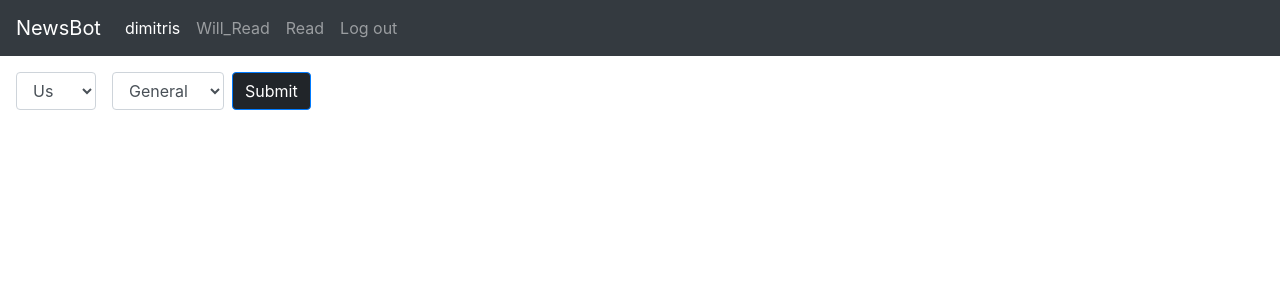
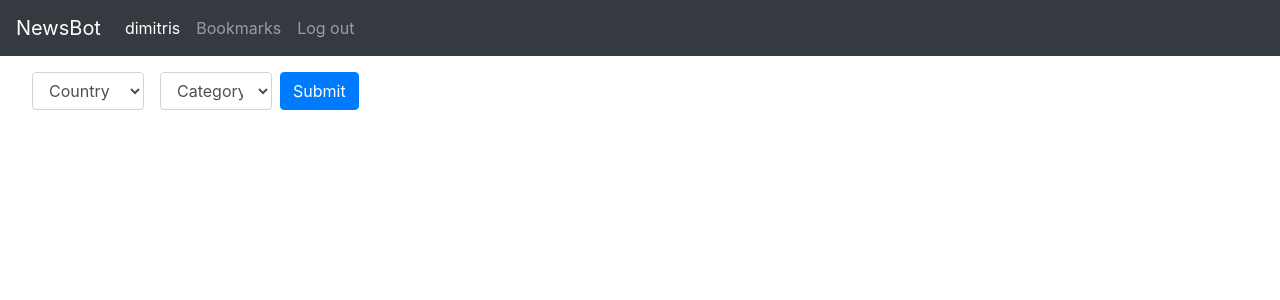
Before and after one commit to jimfo92/News_Bot, a Django app: template news/templates/news/index.html in a window 1280 px wide. Shown: the top 300 px of the page. Run offline with Django 3.2, Linux system fonts and the light colour scheme; the template is opened without the code that fills it, so the values that code supplies are empty; a user stored in the database is signed in; some libraries are stand-ins or nearby versions.

Commit message:
country and category completed

```diff
--- /dev/null
+++ b/news/static/news/index.js
@@ -0,0 +1,7 @@
+document.addEventListener('DOMContentLoaded', () => {
+
+    document.querySelectorAll('#dl_bookmark').forEach(bookmark => {
+        console.log(bookmark);
+        bookmark.style.display = 'none';
+    })
+})
--- a/news/static/news/styles.css
+++ b/news/static/news/styles.css
@@ -6,3 +6,18 @@ form {
 .card {
     margin-top: 0.5em;
 }
+
+#bookmark:hover {
+    background-color: #212529;
+}
+
+#country, #category{
+    float: left;
+    margin-left: 1em;
+    width: 7em;
+}
+
+#submit{
+    margin-left: 0.5em;
+    background-color: #007bff;
+}
--- a/news/templates/news/index.html
+++ b/news/templates/news/index.html
@@ -3,21 +3,33 @@
 
 {% block body %}
 
-    <form>
-        <div class="form-group" style="float: left; width: 5em;">
-            <select class="form-control" id="exampleFormControlSelect1">
-                <option>Us</option>
-                <option>Gr</option>
+    <form action="{% url 'index' %}" method="POST">
+        {% csrf_token %}
+        <div class="form-group">
+            <select class="form-control" id="country" name="country">
+                <option value="none" selected disabled hidden>
+                    Country
+                </option>
+                <option value="us">Us</option>
+                <option value="gr">Gr</option>
             </select>
         </div>
 
-        <div class="form-group" style="float: left; margin-left: 1em; width: 7em;">
-            <select class="form-control" id="exampleFormControlSelect1">
-                <option>General</option>
-                <option>Business</option>
+        <div class="form-group">
+            <select class="form-control" id="category" name="category">
+                <option value="none" selected disabled hidden>
+                    Category
+                </option>
+                <option value="general">General</option>
+                <option value="business">Business</option>
+                <option value="entertainment">Entertainment</option>
+                <option value="health">Health</option>
+                <option value="science">Science</option>
+                <option value="sports">Sports</option>
+                <option value="technology">Technology</option>
             </select>
         </div>
-        <button type="submit" class="btn btn-primary" style="margin-left: 0.5em; background-color: #212529;">Submit</button>
+        <button type="submit" class="btn btn-primary" id="submit">Submit</button>
     </form>
 
     <div class="container">
@@ -27,9 +39,11 @@
                     <div class="card" style="width: 18rem;">
                         <img class="card-img-top" src="{{article.urlToImage}}" alt="{{article.source.name}}">
                         <div class="card-body">
-                          <h5 class="card-title">{{article.title}}</h5>
-                          <p class="card-text">{{article.description|truncatechars:100}}</p>
-                          <a href="{{article.url}}" class="btn btn-primary" target="blank">Read</a>
+                            <i class="far fa-bookmark" id="bookmark"></i>
+                            <i class="fas fa-bookmark" id="dl_bookmark"></i>
+                            <h5 class="card-title">{{article.title}}</h5>
+                            <p class="card-text">{{article.description|truncatechars:100}}</p>
+                            <a href="{{article.url}}" class="btn btn-primary" target="blank">Read</a>
                         </div>
                     </div>
                 </div>
@@ -37,4 +51,6 @@
         </div>
     </div>
 
+    <script src="{% static 'news/index.js' %}"></script>
+
 {% endblock %}
--- a/news/templates/news/layout.html
+++ b/news/templates/news/layout.html
@@ -6,6 +6,7 @@
         <title>{% block title %}NewsBot{% endblock %}</title>
         <link rel="stylesheet" href="https://stackpath.bootstrapcdn.com/bootstrap/4.4.1/css/bootstrap.min.css" integrity="sha384-Vkoo8x4CGsO3+Hhxv8T/Q5PaXtkKtu6ug5TOeNV6gBiFeWPGFN9MuhOf23Q9Ifjh" crossorigin="anonymous">
         <link href="{% static 'news/styles.css' %}/" rel="stylesheet">
+        <script src="https://kit.fontawesome.com/eb9b184289.js" crossorigin="anonymous"></script>
         <script src="https://kit.fontawesome.com/eb9b184289.js" crossorigin="anonymous"></script>
     </head>
     <body>
@@ -26,10 +27,7 @@
 
                 {% if user.is_authenticated %}
                     <li class="nav-item">
-                        <a class="nav-link" href="#">Will_Read</a>
-                    </li>
-                    <li class="nav-item">
-                        <a class="nav-link" href="#">Read</a>
+                        <a class="nav-link" href="#">Bookmarks</a>
                     </li>
                     <li class="nav-item">
                         <a class="nav-link" href="{% url 'logout' %}">Log out</a>
```
Also changed, not shown: news/views.py (+13 -1 lines), db.sqlite3.
